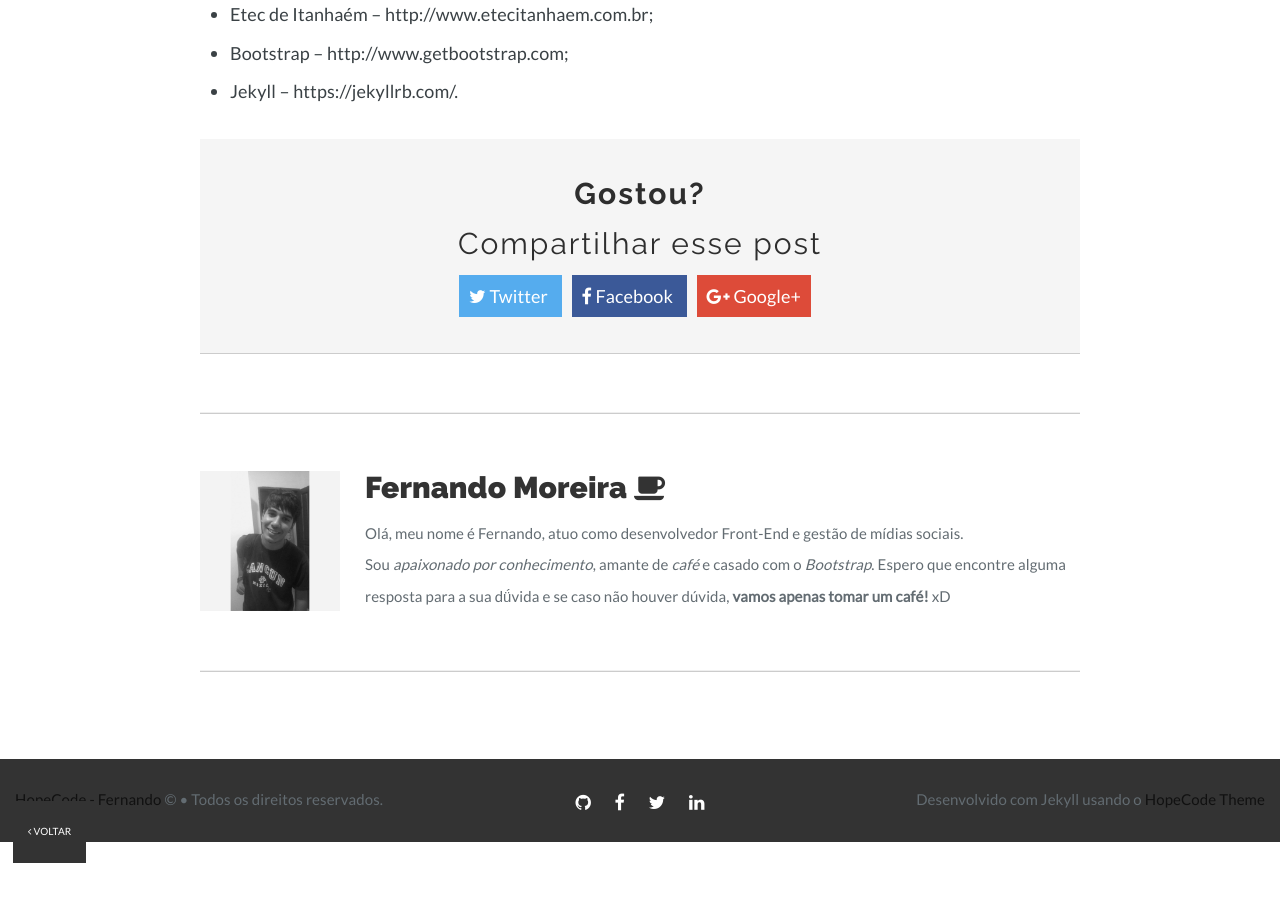
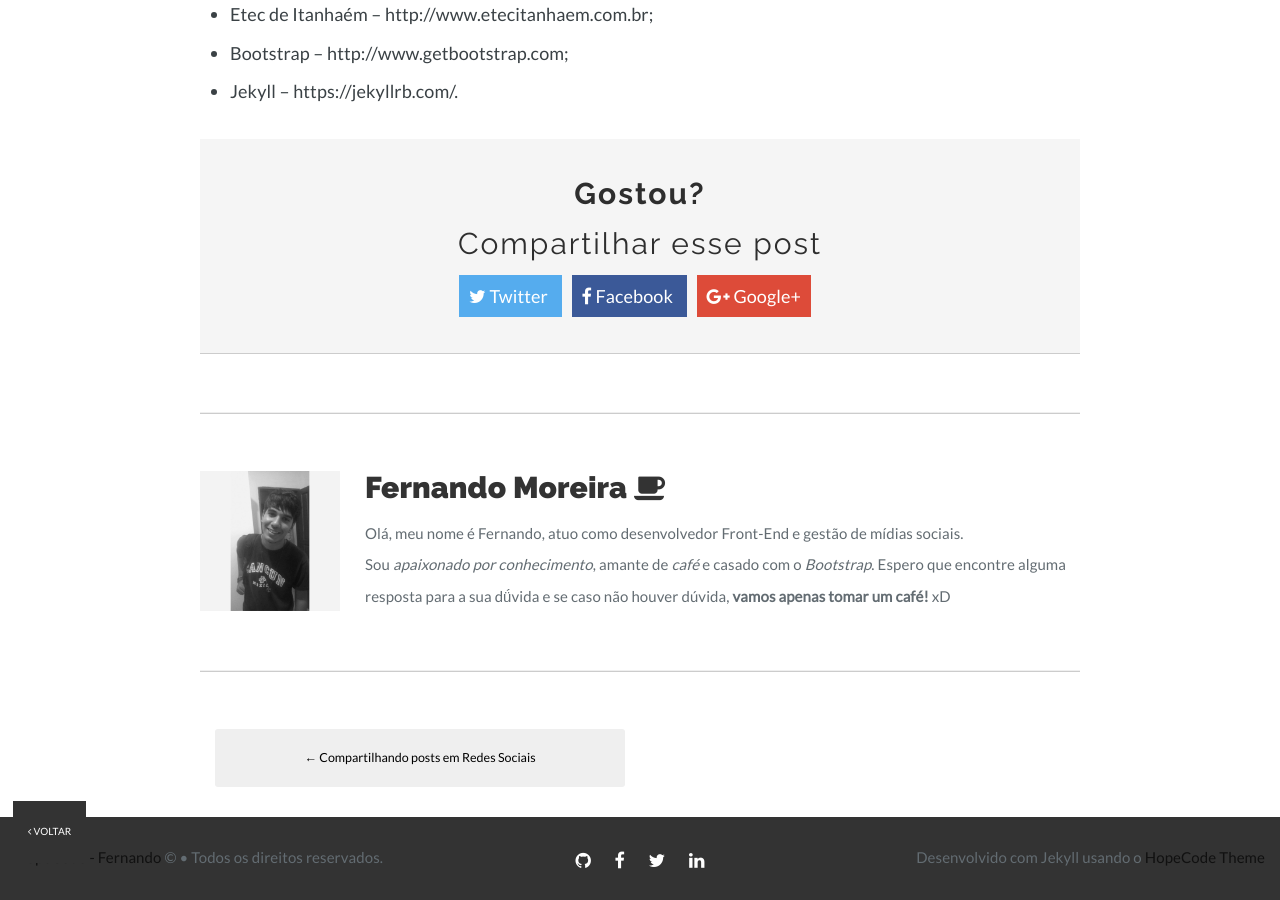
Before and after one commit to ihFernando/blog, a Jekyll site: the page built from _posts/2017-03-02-os-proximos-posts-e-conteudos.markdown, in a window 1280 px wide and 900 px high, scrolled down 2583 px. Built offline with Jekyll 4.4.1, drawn with Linux system fonts in a browser that asks for light colours; comment, search, counter and statistics services are not loaded.

Commit message:
Adição: Next e Previous

```diff
--- a/_layouts/post.html
+++ b/_layouts/post.html
@@ -2,7 +2,7 @@
 layout: default
 comments: true
 ---
-<a class="back-home" href="{{ site.url }}"><i class="fa fa-angle-left"></i> VOLTAR </a>
+<a class="back-home" href="{{ site.url }}/blog/"><i class="fa fa-angle-left"></i> VOLTAR </a>
 <article class="post" itemscope itemtype="http://schema.org/BlogPosting">
 
 	<header class="post-header">
@@ -21,12 +21,13 @@
 	<div class="post-content" itemprop="articleBody">
 	    {{ content }}
 	</div>
+
 	<!-- Share nas Redes Sociais -->
 	{% include share.html %}
 
 	<hr>
 	<section class="author">
-           <img class="img-responsive pull-left" src="/blog/img/profile.jpg" width="140px" />
+           <img class="img-responsive pull-left" src="/blog/assets/img/profile.jpg" width="140px" />
             <h3> {{ site.author }} <i class="fa fa-coffee"></i></h3>
             <p class="text-muted text-sm descricao-author">
                    Olá, meu nome é Fernando, atuo como desenvolvedor Front-End e gestão de mídias sociais. <br> 	Sou <em>apaixonado por conhecimento</em>, amante de <em>café</em> e casado com o <em>Bootstrap</em>. Espero que encontre alguma resposta para a sua dǘvida e se caso não houver dúvida, <strong>vamos apenas tomar um café!</strong> xD
@@ -37,5 +38,28 @@
 
 </article>
 
+<section>
+	<div class="container-fluid">
+		<div class="row">
+			<div class="col-md-6">
+				{% if page.previous %}
+				<a href="/blog{{ page.previous.url }}" rel="prev">
+					<button class="btn btn-default btn-lg btn-block" style="padding: 20px"> &larr; {{ page.previous.title }} </button>
+				</a>
+				{% endif %}
+			</div>
+
+			<div class="col-md-6">
+
+				{% if page.next %}
+				<a href="/blog{{ page.next.url }}" rel="next">
+					<button class="btn btn-success btn-lg btn-block" style="padding: 20px"> {{ page.next.title }} &rarr; </button>
+				</a>
+				{% endif %}
+			</div>
+		</div>
+	</div>
+</section>
+
 <!-- Disqus comments -->
 {% include disqus.html %}
```
